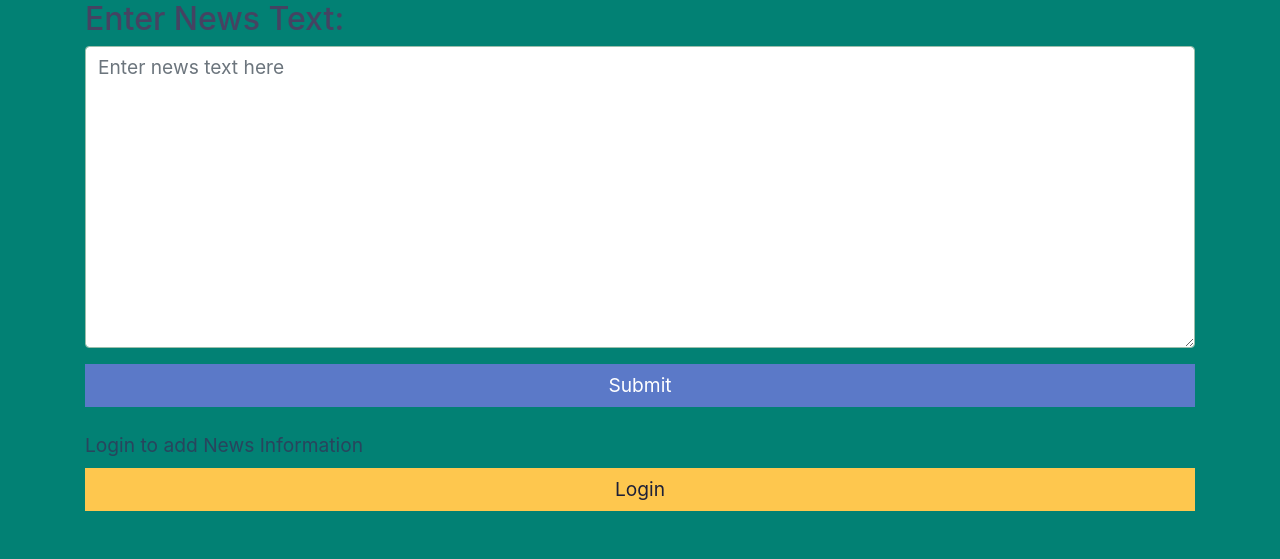
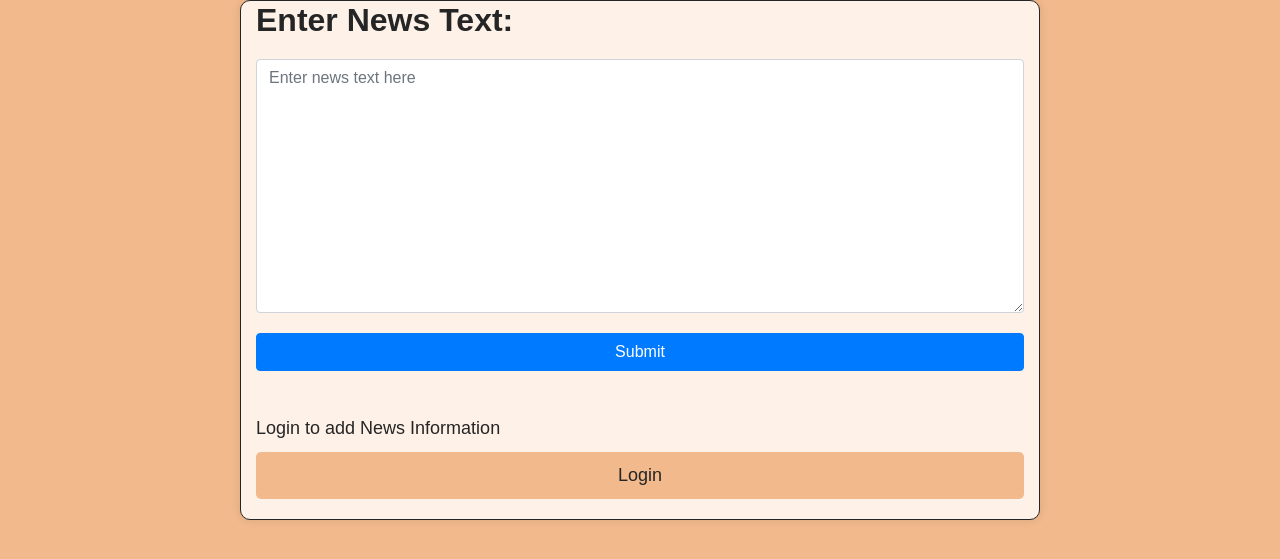
Before and after one commit to VijayVIT2k2/fakenewsdetection, a Django app: page / in a window 1280 px wide. Shown: the top 559 px of the page. Run offline with Django 3.2, Linux system fonts and the light colour scheme; some libraries are stand-ins or nearby versions.

Commit message:
css is pending

```diff
--- a/fake_news/static/fake_news/css/styles.css
+++ b/fake_news/static/fake_news/css/styles.css
@@ -0,0 +1,201 @@
+/* Define the font family and background color for the body element */
+body {
+    font-family: Arial, sans-serif;
+    background-color: #F1B98C;
+  }
+
+  /* Style the container element */
+  .container {
+    max-width: 800px;
+    margin: 0 auto;
+    padding: 20px;
+    background-color: #FEF2E8;
+    border-radius: 10px;
+    box-shadow: 0 0 10px rgba(0, 0, 0, 0.2);
+  }
+
+  /* Style the form container element */
+  .form-container {
+    max-width: 400px;
+    margin: 0 auto;
+    padding: 20px;
+    background-color: #FDDED6;
+    border-radius: 10px;
+    box-shadow: 0 0 10px rgba(0, 0, 0, 0.2);
+  }
+
+  /* Style the heading element */
+  h1 {
+    font-size: 32px;
+    font-weight: bold;
+    color: #D95C59;
+    margin-bottom: 20px;
+  }
+
+  /* Style the form element */
+  form {
+    margin-bottom: 20px;
+  }
+
+  /* Style the input elements */
+  input[type="text"],
+  input[type="password"] {
+    width: 100%;
+    border: 2px solid #B6CDBF;
+    border-radius: 5px;
+    padding: 10px;
+    font-size: 16px;
+    color: #252525;
+    background-color: #D1DED3;
+    margin-bottom: 20px;
+  }
+
+  /* Style the submit button */
+  input[type="submit"] {
+    background-color: #F39F7E;
+    border: none;
+    border-radius: 5px;
+    padding: 10px 20px;
+    color: white;
+    font-size: 16px;
+    font-weight: bold;
+    cursor: pointer;
+    transition: background-color 0.3s ease;
+  }
+
+  input[type="submit"]:hover {
+    background-color: #D95C59;
+  }
+
+  /* Style the register button */
+  label[for="reg"],
+  input#reg {
+    background-color: #719D99;
+    border: none;
+    border-radius: 5px;
+    padding: 10px 20px;
+    color: white;
+    font-size: 16px;
+    font-weight: bold;
+    cursor: pointer;
+    transition: background-color 0.3s ease;
+    display: block;
+    text-align: center;
+  }
+
+  label[for="reg"]:hover,
+  input#reg:hover {
+    background-color: #45767C;
+  }
+
+  /* Style the messages element */
+  .messages {
+    list-style: none;
+    margin: 0;
+    padding: 0;
+  }
+
+  .messages li {
+    margin-bottom: 10px;
+    padding: 10px;
+    border-radius: 5px;
+    font-size: 16px;
+    color: white;
+  }
+
+  .messages li.error {
+    background-color: #D95C59;
+  }
+
+  .messages li.success {
+    background-color: #55BD94;
+  }
+
+  h1 {
+    color: #252525;
+    font-size: 32px;
+    font-weight: 600;
+    margin-bottom: 20px;
+  }
+
+  .container {
+    max-width: 500px;
+    margin: 0 auto;
+    padding: 20px;
+    border: 1px solid #252525;
+    border-radius: 10px;
+    box-shadow: 0 0 10px rgba(0, 0, 0, 0.1);
+  }
+
+  form {
+    display: flex;
+    flex-direction: column;
+  }
+
+  .form-group {
+    margin-bottom: 20px;
+  }
+
+  label {
+    color: #252525;
+    font-size: 18px;
+    font-weight: 500;
+    margin-bottom: 10px;
+  }
+
+  input[type="text"],
+  input[type="password"] {
+    padding: 10px;
+    border-radius: 5px;
+    border: 1px solid #9CBFAC;
+    font-size: 16px;
+    color: #252525;
+  }
+
+  input[type="submit"] {
+    padding: 10px;
+    background-color: #F1B98C;
+    color: #252525;
+    border: none;
+    border-radius: 5px;
+    font-size: 18px;
+    font-weight: 500;
+    cursor: pointer;
+  }
+
+  input[type="submit"]:hover {
+    background-color: #F39F7E;
+  }
+
+  ul {
+    margin-bottom: 20px;
+    color: #D95C59;
+    font-size: 16px;
+  }
+
+  li {
+    margin-bottom: 10px;
+    font-weight: 500;
+  }
+  .container {
+    max-width: 800px;
+    margin: 0 auto;
+    padding: 0 15px;
+    }
+
+    .my-4 {
+    margin-top: 2rem !important;
+    margin-bottom: 2rem !important;
+    }
+
+    .prediction {
+    font-size: 1.2rem;
+    font-weight: bold;
+    color: #D95C59;
+    margin-top: 1rem;
+    }
+
+    strong {
+    font-weight: bold;
+    color: #45767C;
+    }
--- a/fake_news/templates/home.html
+++ b/fake_news/templates/home.html
@@ -7,62 +7,7 @@
         <link rel="stylesheet" type="text/css" href="{% static 'fake_news/css/styles.css' %}">
 
         <style>
-body {
-  background-color: #028174;
-}
-
-h1 {
-  color: #454362;
-  font-size: 2rem;
-}
-
-label {
-  color: #29445D;
-  font-size: 1.2rem;
-}
-
-textarea.form-control {
-  border-color: #9CBFAC;
-  color: #719D99;
-  font-size: 1.2rem;
-}
-
-.btn-primary {
-  background-color: #5B79C8;
-  border-color: #5B79C8;
-  color: #FFFFFF;
-  font-size: 1.2rem;
-}
-
-.btn-secondary {
-  background-color: #FEC74E;
-  border-color: #FEC74E;
-  color: #1D2038;
-  font-size: 1.2rem;
-}
-
-.btn-primary:hover {
-  background-color: #45767C;
-  border-color: #45767C;
-}
-
-.btn-secondary:hover {
-  background-color: #FF6738;
-  border-color: #FF6738;
-}
-
-.form-group textarea.form-control:focus {
-  box-shadow: 0 0 0 0.2rem rgba(156, 191, 172, 0.25);
-}
-
-.btn-primary:focus,
-.btn-secondary:focus {
-  box-shadow: 0 0 0 0.2rem rgba(156, 191, 172, 0.25);
-}
-
-.btn-block {
-  border-radius: 0;
-}
+/* Define the font family and background color for the body element */
 
 
         </style>
--- a/fake_news/views.py
+++ b/fake_news/views.py
@@ -3,6 +3,7 @@ import os
 import re
 import string
 import threading
+from datetime import date
 
 import joblib
 import pandas as pd
@@ -135,9 +136,9 @@ def news_process(context):
 
 def write_to_csv(data):
     dir_path = "datasets"
-    filename = os.path.join(dir_path, "new_data.csv")
-    file_exists = os.path.isfile(filename)
-    with open(filename, mode='a', newline='') as csvfile:
+    file_path = os.path.join(os.path.dirname(__file__), dir_path, 'new_data.csv')
+    file_exists = os.path.isfile(file_path)
+    with open(file_path, mode='a', newline='', encoding='latin1') as csvfile:
         fieldnames = ['text', 'class']
         writer = csv.DictWriter(csvfile, fieldnames=fieldnames)
         if not file_exists:
@@ -145,17 +146,6 @@ def write_to_csv(data):
         writer.writerow(data)
 
 def check_news(request):
-    # file_path = os.path.join(os.path.dirname(__file__), 'datasets', 'new_data.csv')
-    # print(file_path)
-    # with open(file_path, newline='') as csvfile:
-    #     # fields = ['text','class']
-    #     reader = csv.DictReader(csvfile)
-
-    #     csv_data = [row for row in reader]
-    #     print(csv_data)
-    #     context = {'csv_data':csv_data}
-
-    #     print(context)
     return render(request, 'admin_check_news.html')
 
 def download_csv(request):
@@ -225,13 +215,22 @@ def update_thread(request):
     Flag = save_models(vectorization,LR,DT,RF)
     if Flag:
         message = "Models updated successfully"
+        file_path_new = os.path.join(os.path.dirname(__file__), 'datasets', 'new_data.csv')
+        with open(file_path_new, 'r') as source_file:
+            reader = csv.reader(source_file)
+            data = [row for row in reader]
+        os.remove(file_path_new)
+        today = date.today().strftime('%Y-%m-%d')
+        for row in data:
+            row.append(today)
+        file_path_all = os.path.join(os.path.dirname(__file__), 'datasets', 'all_mod.csv')
+        with open(file_path_all, 'a', newline='') as dest_file:
+            writer = csv.writer(dest_file)
+            writer.writerows(data)
     else:
         message = "Failed to update models"
     context = {"message": message}
     return render(request, "admin_check_news.html", context)
-
-
-
 
 def preprocess(df):
     df['text'] = df['text'].astype(str)
```
Also changed, not shown: fake_news/templates/login.html (+5 -82 lines), fake_news/templates/register.html (+2 -58 lines), fake_news/templates/result.html (+2 -49 lines), 1 other file.
